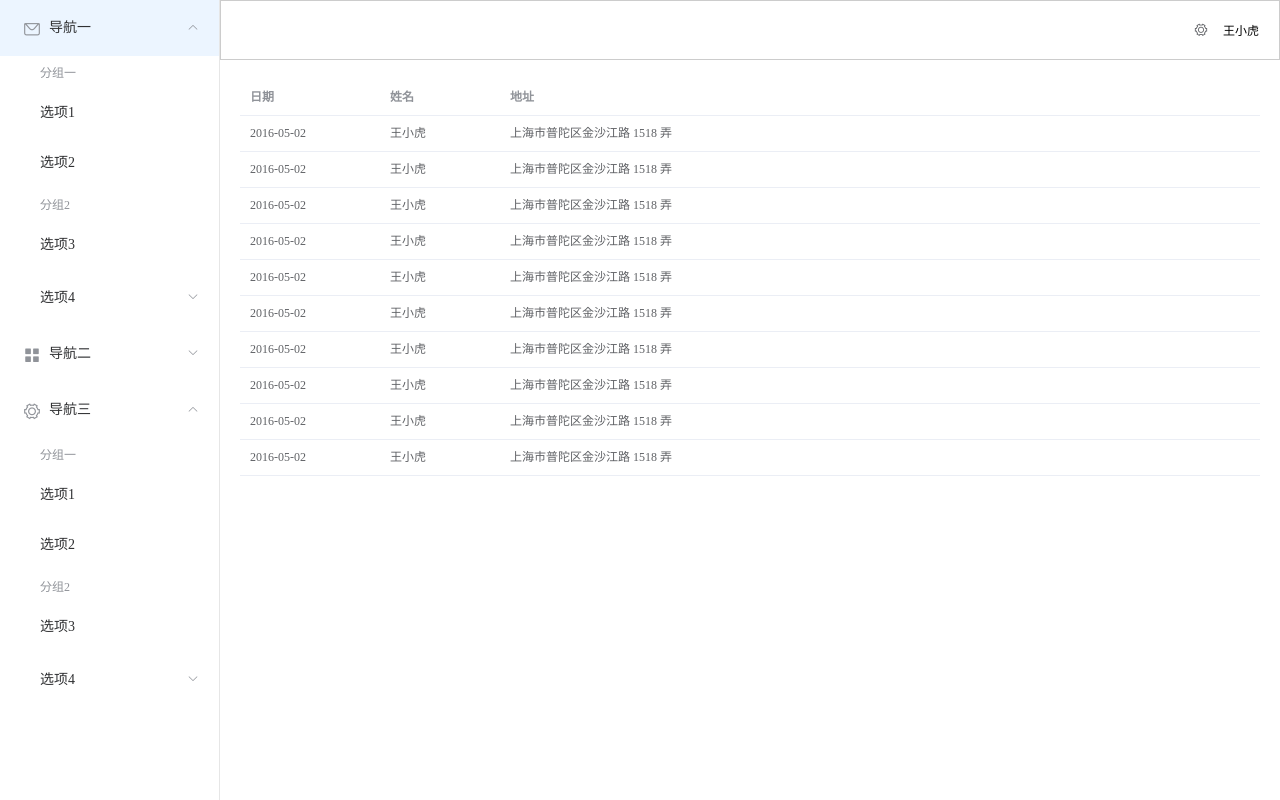
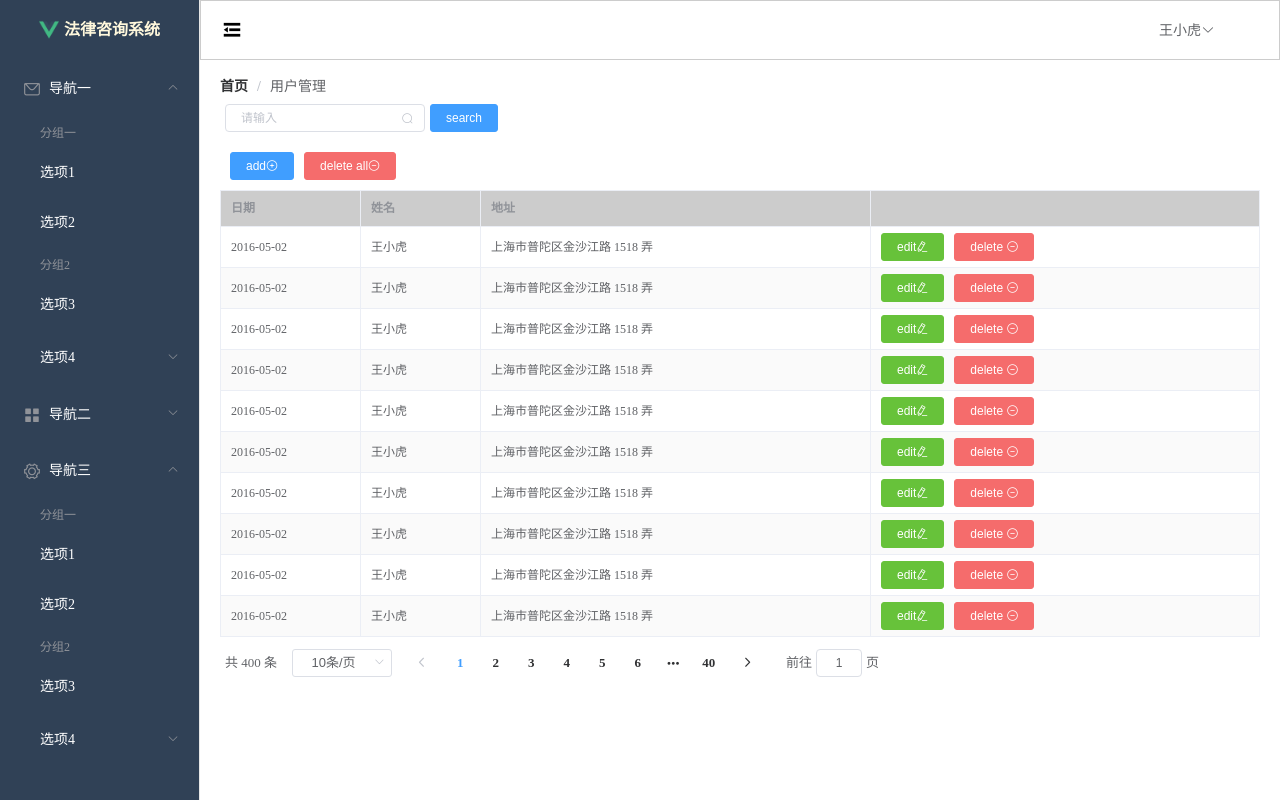
Before and after one commit to been-lu/vue-test, a Vue app: page / in a window 1280 px wide. Built offline with nearby package versions, Linux system fonts and the light colour scheme.

Commit message:
homepage update

```diff
--- a/src/App.vue
+++ b/src/App.vue
@@ -8,5 +8,6 @@
 <style>
   #app{
     height: 100%;
+    min-height: 100vh;
   }
 </style>
--- a/src/assets/global.css
+++ b/src/assets/global.css
@@ -1,7 +1,18 @@
-html,body,div{
+*{
     margin: 0;
     padding: 0;
+    box-sizing: border-box;
 }
 html,body{
     height: 100%;
 }
+
+.ml-5{
+    margin-left: 5px;
+}
+.mr-5{
+    margin-right: 5px;
+}
+.pd-10{
+    padding: 10px 0;
+}
--- a/src/main.js
+++ b/src/main.js
@@ -1,8 +1,8 @@
 import Vue from 'vue'
 import App from './App.vue'
 import router from './router'
-import ElementUI from 'element-ui';
-import 'element-ui/lib/theme-chalk/index.css';
+import ElementUI from 'element-ui'
+import 'element-ui/lib/theme-chalk/index.css'
 import './assets/global.css'
 
 Vue.config.productionTip = false
--- a/src/views/Home.vue
+++ b/src/views/Home.vue
@@ -1,10 +1,24 @@
 <template>
   <div style="height: 100%">
     <el-container style="height: 100%">
-      <el-aside width="220px" style="background-color: rgb(119,141,170); height: 100%">
-        <el-menu :default-openeds="['1', '3']" style="height: 100%; overflow: hidden">
+      <el-aside :width="sideWidth + 'px' "
+                style="background-color: rgb(119,141,170); height: 100%"
+      >
+        <el-menu :default-openeds="['1', '3']" style="min-height: 100%; overflow-x: hidden"
+                 background-color="rgb(48,65,86)"
+                 text-color="#fff"
+                 active-text-color="#ffd04b"
+                 :collapse-transition="false"
+                 :collapse="isCollapse">
+
+          <div style="height: 60px; line-height: 60px; text-align: center">
+            <img src="../assets/logo.png" alt="" style="width:20px; position:relative; top: 5px; margin-right: 5px ">
+            <b style="color: cornsilk" v-show="logoTextShow">法律咨询系统</b>
+          </div>
           <el-submenu index="1">
-            <template slot="title"><i class="el-icon-message"></i>导航一</template>
+            <template slot="title"><i class="el-icon-message"></i>
+              <span slot="title">导航一</span>
+            </template>
             <el-menu-item-group>
               <template slot="title">分组一</template>
               <el-menu-item index="1-1">选项1</el-menu-item>
@@ -19,7 +33,9 @@
             </el-submenu>
           </el-submenu>
           <el-submenu index="2">
-            <template slot="title"><i class="el-icon-menu"></i>导航二</template>
+            <template slot="title"><i class="el-icon-menu"></i>
+              <span slot="title">导航二</span>
+            </template>
             <el-menu-item-group>
               <template slot="title">分组一</template>
               <el-menu-item index="2-1">选项1</el-menu-item>
@@ -34,7 +50,9 @@
             </el-submenu>
           </el-submenu>
           <el-submenu index="3">
-            <template slot="title"><i class="el-icon-setting"></i>导航三</template>
+            <template slot="title"><i class="el-icon-setting"></i>
+              <span slot="title">导航三</span>
+            </template>
             <el-menu-item-group>
               <template slot="title">分组一</template>
               <el-menu-item index="3-1">选项1</el-menu-item>
@@ -52,27 +70,66 @@
       </el-aside>
 
       <el-container>
-        <el-header style="text-align: right; font-size: 12px; border: 1px solid #ccc; line-height: 60px" >
-          <el-dropdown>
-            <i class="el-icon-setting" style="margin-right: 15px"></i>
+
+        <el-header style=" font-size: 12px; border: 1px solid #ccc; line-height: 60px;display: flex" >
+          <div style="flex: 1; font-size: 22px">
+            <span :class="collapseBtnClass" style="cursor: pointer" @click="collapse"></span>
+          </div>
+          <el-dropdown style="width: 100px;cursor: pointer">
+            <span>王小虎</span><i class="el-icon-arrow-down" style="margin-right: 15px"></i>
             <el-dropdown-menu slot="dropdown">
-              <el-dropdown-item>查看</el-dropdown-item>
-              <el-dropdown-item>新增</el-dropdown-item>
-              <el-dropdown-item>删除</el-dropdown-item>
+              <el-dropdown-item>个人信息</el-dropdown-item>
+              <el-dropdown-item>退出</el-dropdown-item>
             </el-dropdown-menu>
           </el-dropdown>
-          <span>王小虎</span>
+
         </el-header>
 
         <el-main>
-          <el-table :data="tableData">
+
+          <el-breadcrumb separator="/" >
+            <el-breadcrumb-item :to="{ path: '/' }">首页</el-breadcrumb-item>
+            <el-breadcrumb-item><a href="/">用户管理</a></el-breadcrumb-item>
+          </el-breadcrumb>
+
+          <div style="padding: 10px 0">
+            <el-input style="width: 200px" placeholder="请输入" suffix-icon="el-icon-search" class="ml-5"  v-model="input"></el-input>
+            <el-button class="ml-5" type="primary">search</el-button>
+          </div>
+
+          <div style="margin: 10px">
+            <el-button type="primary">add<i class="el-icon-circle-plus-outline"></i></el-button>
+            <el-button type="danger">delete all<i class="el-icon-remove-outline"></i></el-button>
+          </div>
+
+          <el-table :data="tableData" border stripe header-cell-class-name="headerBg">
             <el-table-column prop="date" label="日期" width="140">
             </el-table-column>
             <el-table-column prop="name" label="姓名" width="120">
             </el-table-column>
             <el-table-column prop="address" label="地址">
             </el-table-column>
+            <el-table-column>
+             <template slot-scope="scope">
+               <el-button type="success">edit<i class="el-icon-edit"></i> </el-button>
+               <el-button type="danger"> delete <i class="el-icon-remove-outline"></i> </el-button>
+
+             </template>
+            </el-table-column>
           </el-table>
+
+          <div style="padding: 10px 0">
+            <el-pagination
+                    @size-change="handleSizeChange"
+                    @current-change="handleCurrentChange"
+                    :current-page="currentPage4"
+                    :page-sizes="[5, 10, 15, 20]"
+                    :page-size="10"
+                    layout="total, sizes, prev, pager, next, jumper"
+                    :total="400">
+            </el-pagination>
+          </div>
+
         </el-main>
       </el-container>
     </el-container>
@@ -90,13 +147,40 @@
     const item = {
       date: '2016-05-02',
       name: '王小虎',
-      address: '上海市普陀区金沙江路 1518 弄'
+      address: '上海市普陀区金沙江路 1518 弄',
+
     };
 
     return{
       msg: "hello vue",
-      tableData: Array(10).fill(item)
+      tableData: Array(10).fill(item),
+      collapseBtnClass:'el-icon-s-fold',
+      isCollapse:false,
+      sideWidth:200,
+      logoTextShow:true,
+      headerBg:'headerBg',
+      input: ''
+    }
+  },
+  methods:{
+    collapse(){
+      this.isCollapse =!this.isCollapse
+      if (this.isCollapse){
+        this.sideWidth=64
+        this.collapseBtnClass = 'el-icon-s-unfold'
+        this.logoTextShow= false
+      }
+      else{
+        this.sideWidth=200
+        this.collapseBtnClass = 'el-icon-s-fold'
+        this.logoTextShow=true
+      }
     }
   }
 }
 </script>
+<style>
+  .headerBg{
+    background-color: #ccc!important;
+  }
+</style>
```
